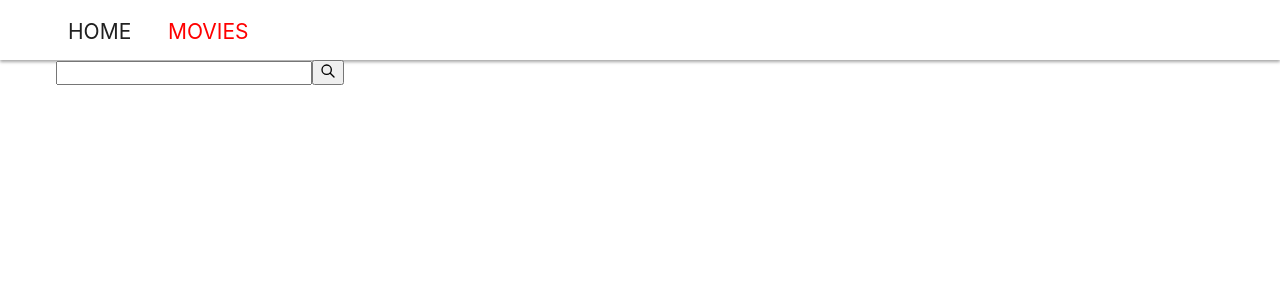
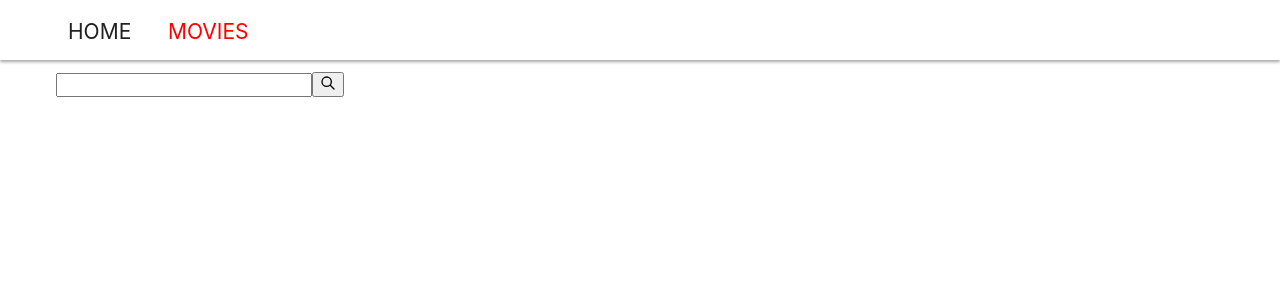
Before and after one commit to YuriyOhii/goit-react-hw-05-movies, a React (Create React App) app: page /goit-react-hw-05-movies/movies in a window 1280 px wide. Shown: the top 300 px of the page. Built offline with nearby package versions, Linux system fonts and the light colour scheme.

Commit message:
styles to title and search form

```diff
--- a/src/components/MovieList/MovieList.jsx
+++ b/src/components/MovieList/MovieList.jsx
@@ -2,7 +2,7 @@ import { useLocation, useSearchParams } from 'react-router-dom';
 import { Movie } from '../Movie/Movie';
 import { useEffect, useState } from 'react';
 import { searchMovies, getTrendingFilms } from '../../services/api';
-import { List, MovieItem, Query } from './MovieList.styled';
+import { List, MovieItem, Query, Title } from './MovieList.styled';
 
 export const MovieList = () => {
   const [isLoading, setIsLoading] = useState(false);
@@ -37,11 +37,11 @@ export const MovieList = () => {
     <section>
       {movies.length > 0 ? (
         location.pathname === '/' ? (
-          <h1>The most trending films of the day!</h1>
+          <Title>The most trending films of the day!</Title>
         ) : (
-          <h1>
+          <Title>
             Here we are! Films for your request: <Query>{query}</Query>
-          </h1>
+          </Title>
         )
       ) : null}
       <List>
--- a/src/components/MovieList/MovieList.styled.js
+++ b/src/components/MovieList/MovieList.styled.js
@@ -17,3 +17,8 @@ export const List = styled.ul`
   grid-template-columns: repeat(auto-fill, minmax(220px, 1fr));
   grid-gap: ${({ theme }) => theme.spacing(2)};
 `;
+
+export const Title = styled.h1`
+  text-align: center;
+  font-size: 30px;
+`;
--- a/src/components/SearchForm/SearchForm.jsx
+++ b/src/components/SearchForm/SearchForm.jsx
@@ -1,6 +1,7 @@
 import { useSearchParams } from 'react-router-dom';
 
 import { HiOutlineSearch } from 'react-icons/hi';
+import { Form } from './SearchForm.styled';
 export const SearchForm = () => {
   const [params, setParams] = useSearchParams();
 
@@ -14,11 +15,11 @@ export const SearchForm = () => {
   };
 
   return (
-    <form onSubmit={handleSubmit}>
+    <Form onSubmit={handleSubmit}>
       <input type="text" name="query" />
       <button type="submit">
         <HiOutlineSearch />
       </button>
-    </form>
+    </Form>
   );
 };
--- a/src/components/SearchForm/SearchForm.styled.js
+++ b/src/components/SearchForm/SearchForm.styled.js
@@ -0,0 +1,5 @@
+import styled from 'styled-components';
+
+export const Form = styled.form`
+  margin-top: ${({ theme }) => theme.spacing(3)};
+`;
```
